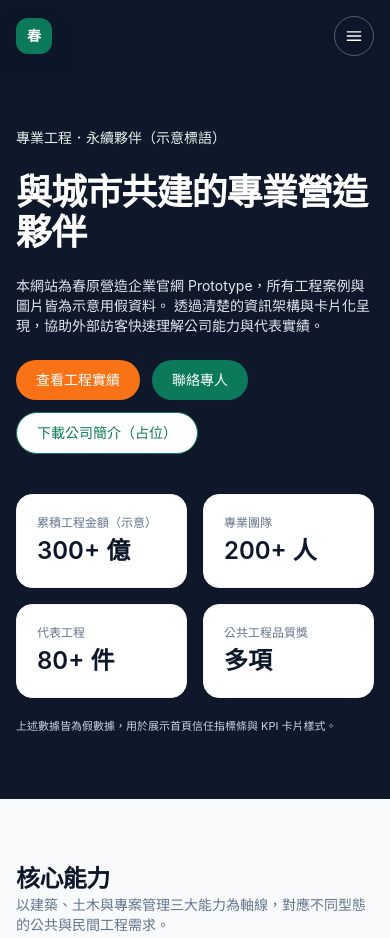
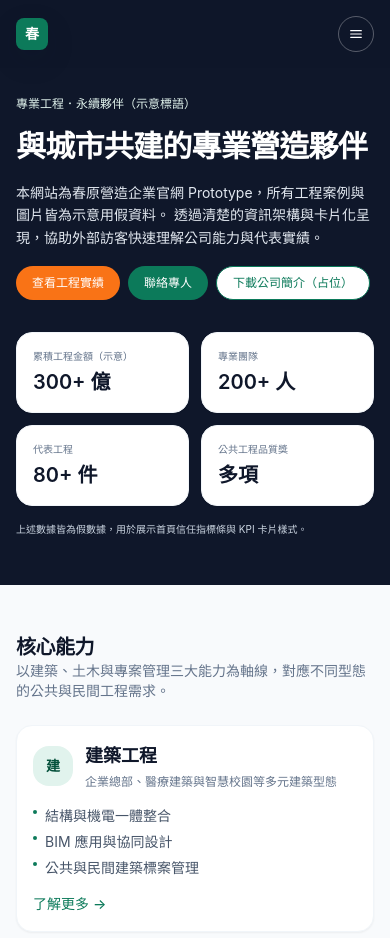
Before and after one commit to Avon46/chunyuan, a website built with Vite: page index.html in a window 390 px wide. Shown: the top 938 px of the page. Built offline with nearby package versions, Linux system fonts and the light colour scheme.

Commit message:
優化 RWD：改善 Header、Hero 區塊與全站響應式體驗

```diff
--- a/index.html
+++ b/index.html
@@ -11,51 +11,51 @@
       <header id="site-header"></header>
       <main class="flex-1">
         <!-- Hero -->
-        <section class="bg-slate-900 text-white pt-32 md:pt-36 pb-16 md:pb-20 lg:pb-24">
-          <div class="mx-auto max-w-6xl px-4 grid gap-10 md:grid-cols-[1.4fr,1fr] items-center">
-            <div class="space-y-6">
-              <p class="text-sm text-brand-green-light">
+        <section class="bg-slate-900 text-white pt-24 sm:pt-28 md:pt-36 pb-12 sm:pb-16 md:pb-20 lg:pb-24">
+          <div class="mx-auto max-w-6xl px-4 sm:px-6 grid gap-8 sm:gap-10 md:grid-cols-[1.4fr,1fr] items-center">
+            <div class="space-y-4 sm:space-y-6">
+              <p class="text-xs sm:text-sm text-brand-green-light">
                 專業工程．永續夥伴（示意標語）
               </p>
               <h1>與城市共建的專業營造夥伴</h1>
-              <p class="text-sm md:text-base text-slate-200 max-w-xl">
+              <p class="text-sm md:text-base text-slate-200 max-w-xl leading-relaxed">
                 本網站為春原營造企業官網 Prototype，所有工程案例與圖片皆為示意用假資料。
                 透過清楚的資訊架構與卡片化呈現，協助外部訪客快速理解公司能力與代表實績。
               </p>
-              <div class="flex flex-wrap gap-3">
+              <div class="flex flex-wrap gap-2 sm:gap-3">
                 <a href="/projects/" class="btn btn-accent">查看工程實績</a>
                 <a href="/contact/" class="btn btn-primary">聯絡專人</a>
                 <a href="#" class="btn btn-secondary">下載公司簡介（占位）</a>
               </div>
             </div>
-            <div class="space-y-5">
-              <div class="grid grid-cols-2 gap-4">
+            <div class="space-y-4 sm:space-y-5">
+              <div class="grid grid-cols-2 gap-3 sm:gap-4">
                 <div class="card">
                   <div class="card-inner">
-                    <p class="text-xs text-slate-500 mb-1">累積工程金額（示意）</p>
-                    <p class="text-2xl font-semibold text-slate-900">300+ 億</p>
+                    <p class="text-[10px] sm:text-xs text-slate-500 mb-1">累積工程金額（示意）</p>
+                    <p class="text-xl sm:text-2xl font-semibold text-slate-900">300+ 億</p>
                   </div>
                 </div>
                 <div class="card">
                   <div class="card-inner">
-                    <p class="text-xs text-slate-500 mb-1">專業團隊</p>
-                    <p class="text-2xl font-semibold text-slate-900">200+ 人</p>
+                    <p class="text-[10px] sm:text-xs text-slate-500 mb-1">專業團隊</p>
+                    <p class="text-xl sm:text-2xl font-semibold text-slate-900">200+ 人</p>
                   </div>
                 </div>
                 <div class="card">
                   <div class="card-inner">
-                    <p class="text-xs text-slate-500 mb-1">代表工程</p>
-                    <p class="text-2xl font-semibold text-slate-900">80+ 件</p>
+                    <p class="text-[10px] sm:text-xs text-slate-500 mb-1">代表工程</p>
+                    <p class="text-xl sm:text-2xl font-semibold text-slate-900">80+ 件</p>
                   </div>
                 </div>
                 <div class="card">
                   <div class="card-inner">
-                    <p class="text-xs text-slate-500 mb-1">公共工程品質獎</p>
-                    <p class="text-2xl font-semibold text-slate-900">多項</p>
+                    <p class="text-[10px] sm:text-xs text-slate-500 mb-1">公共工程品質獎</p>
+                    <p class="text-xl sm:text-2xl font-semibold text-slate-900">多項</p>
                   </div>
                 </div>
               </div>
-              <p class="text-[11px] text-slate-300">
+              <p class="text-[10px] sm:text-[11px] text-slate-300">
                 上述數據皆為假數據，用於展示首頁信任指標條與 KPI 卡片樣式。
               </p>
             </div>
@@ -64,7 +64,7 @@
 
         <!-- Core services -->
         <section class="page-section">
-          <div class="mx-auto max-w-6xl px-4">
+          <div class="mx-auto max-w-6xl px-4 sm:px-6">
             <div class="section-heading">
               <div>
                 <h2 class="section-title">核心能力</h2>
@@ -77,13 +77,13 @@
                 <span aria-hidden="true">→</span>
               </a>
             </div>
-            <div class="grid gap-5 md:grid-cols-3" data-home-services></div>
+            <div class="grid gap-4 sm:gap-5 md:grid-cols-3" data-home-services></div>
           </div>
         </section>
 
         <!-- Projects highlight -->
         <section class="page-section bg-slate-100/80">
-          <div class="mx-auto max-w-6xl px-4">
+          <div class="mx-auto max-w-6xl px-4 sm:px-6">
             <div class="section-heading">
               <div>
                 <h2 class="section-title">代表工程精選</h2>
@@ -96,13 +96,13 @@
                 <span aria-hidden="true">→</span>
               </a>
             </div>
-            <div class="grid gap-5 md:grid-cols-3" data-home-projects></div>
+            <div class="grid gap-4 sm:gap-5 md:grid-cols-3" data-home-projects></div>
           </div>
         </section>
 
         <!-- Map preview -->
         <section class="page-section">
-          <div class="mx-auto max-w-6xl px-4 grid gap-8 md:grid-cols-[1.2fr,1fr] items-center">
+          <div class="mx-auto max-w-6xl px-4 sm:px-6 grid gap-6 sm:gap-8 md:grid-cols-[1.2fr,1fr] items-center">
             <div>
               <h2 class="section-title mb-3">亮點工程地圖預覽</h2>
               <p class="section-subtitle mb-6">
@@ -118,7 +118,7 @@
 
         <!-- Quality & sustainability -->
         <section class="page-section bg-slate-900 text-white">
-          <div class="mx-auto max-w-6xl px-4">
+          <div class="mx-auto max-w-6xl px-4 sm:px-6">
             <div class="section-heading mb-10">
               <div>
                 <h2 class="section-title">品質與永續實踐</h2>
@@ -131,29 +131,29 @@
                 <span aria-hidden="true">→</span>
               </a>
             </div>
-            <div class="grid gap-5 md:grid-cols-3">
+            <div class="grid gap-4 sm:gap-5 md:grid-cols-3">
               <div class="card bg-slate-900/60 border-slate-700">
-                <div class="card-inner space-y-3">
+                <div class="card-inner space-y-2 sm:space-y-3">
                   <p class="text-xs text-slate-400">品質管理</p>
-                  <h3 class="text-lg font-semibold">工程品質與驗收流程</h3>
+                  <h3 class="text-base sm:text-lg font-semibold">工程品質與驗收流程</h3>
                   <p class="text-sm text-slate-300">
                     以制度化的品質計畫與檢核表，確保各階段工程成果符合規範與設計要求。
                   </p>
                 </div>
               </div>
               <div class="card bg-slate-900/60 border-slate-700">
-                <div class="card-inner space-y-3">
+                <div class="card-inner space-y-2 sm:space-y-3">
                   <p class="text-xs text-slate-400">安全與工安</p>
-                  <h3 class="text-lg font-semibold">工地安全與風險控管</h3>
+                  <h3 class="text-base sm:text-lg font-semibold">工地安全與風險控管</h3>
                   <p class="text-sm text-slate-300">
                     結合教育訓練、日常巡檢與數位化回報機制，打造零事故為目標的工地環境。
                   </p>
                 </div>
               </div>
               <div class="card bg-slate-900/60 border-slate-700">
-                <div class="card-inner space-y-3">
+                <div class="card-inner space-y-2 sm:space-y-3">
                   <p class="text-xs text-slate-400">永續與 ESG</p>
-                  <h3 class="text-lg font-semibold">節能減碳與在地共榮</h3>
+                  <h3 class="text-base sm:text-lg font-semibold">節能減碳與在地共榮</h3>
                   <p class="text-sm text-slate-300">
                     此處可放入永續策略、碳盤查與社會參與等內容，展示企業長期承諾。
                   </p>
@@ -165,7 +165,7 @@
 
         <!-- News & media -->
         <section class="page-section">
-          <div class="mx-auto max-w-6xl px-4 grid gap-10 md:grid-cols-[1.4fr,1fr] items-start">
+          <div class="mx-auto max-w-6xl px-4 sm:px-6 grid gap-8 sm:gap-10 md:grid-cols-[1.4fr,1fr] items-start">
             <div>
               <div class="section-heading">
                 <div>
@@ -193,7 +193,7 @@
 
         <!-- Final CTA -->
         <section class="page-section bg-brand-green text-white">
-          <div class="mx-auto max-w-6xl px-4 grid gap-8 md:grid-cols-[1.4fr,1fr] items-center">
+          <div class="mx-auto max-w-6xl px-4 sm:px-6 grid gap-6 sm:gap-8 md:grid-cols-[1.4fr,1fr] items-center">
             <div>
               <h2 class="section-title mb-3">討論下一個工程計畫</h2>
               <p class="section-subtitle text-brand-green-light">
@@ -201,7 +201,7 @@
                 此區作為全站最終 CTA，導流至聯絡頁與公司簡介下載。
               </p>
             </div>
-            <div class="flex flex-wrap gap-3 justify-start md:justify-end">
+              <div class="flex flex-wrap gap-2 sm:gap-3 justify-start md:justify-end">
               <a href="/contact/" class="btn btn-accent">聯絡我們</a>
               <a href="#" class="btn btn-secondary bg-transparent border-white/40 text-white hover:bg-white/10">
                 下載公司簡介（占位）
--- a/src/components/layout.js
+++ b/src/components/layout.js
@@ -35,15 +35,15 @@ function injectHeader() {
 
   header.innerHTML = `
     <div class="fixed inset-x-0 top-0 z-40 transition-all duration-300 bg-slate-900/80 backdrop-blur">
-      <div class="mx-auto max-w-6xl px-4">
-        <div class="flex items-center justify-between gap-4 py-4 header-inner">
-          <a href="/" class="flex items-center gap-3">
-            <div class="h-9 w-9 rounded-xl bg-brand-green flex items-center justify-center text-white text-sm font-semibold shadow-elevated">
+      <div class="mx-auto max-w-6xl px-4 sm:px-6">
+        <div class="flex items-center justify-between gap-3 sm:gap-4 py-3 sm:py-4 header-inner">
+          <a href="/" class="flex items-center gap-2 sm:gap-3">
+            <div class="h-8 w-8 sm:h-9 sm:w-9 rounded-lg sm:rounded-xl bg-brand-green flex items-center justify-center text-white text-sm font-semibold shadow-elevated">
               春
             </div>
             <div class="hidden sm:block">
-              <p class="text-sm font-semibold tracking-wide text-white">春原營造股份有限公司</p>
-              <p class="text-xs text-slate-300">SUNHARU CONSTRUCTION</p>
+              <p class="text-xs sm:text-sm font-semibold tracking-wide text-white">春原營造股份有限公司</p>
+              <p class="text-[10px] sm:text-xs text-slate-300">SUNHARU CONSTRUCTION</p>
             </div>
           </a>
 
@@ -61,13 +61,13 @@ function injectHeader() {
           </div>
 
           <button
-            class="lg:hidden inline-flex items-center justify-center rounded-full border border-white/30 text-white h-10 w-10"
+            class="lg:hidden inline-flex items-center justify-center rounded-full border border-white/30 text-white h-9 w-9 sm:h-10 sm:w-10"
             type="button"
             aria-label="開啟選單"
             data-mobile-menu-toggle
           >
             <span class="sr-only">Toggle navigation</span>
-            <svg class="h-5 w-5" viewBox="0 0 24 24" fill="none" stroke="currentColor">
+            <svg class="h-4 w-4 sm:h-5 sm:w-5" viewBox="0 0 24 24" fill="none" stroke="currentColor">
               <path stroke-linecap="round" stroke-linejoin="round" stroke-width="1.7" d="M4 7h16M4 12h16M4 17h16" />
             </svg>
           </button>
@@ -75,15 +75,15 @@ function injectHeader() {
       </div>
 
       <div class="lg:hidden fixed inset-x-0 top-0 z-30 origin-top scale-y-0 opacity-0 pointer-events-none transition-all duration-200 bg-slate-900/98 backdrop-blur-md" data-mobile-menu>
-        <div class="mx-auto max-w-6xl px-4 pt-4 pb-6">
-          <div class="flex items-center justify-between mb-4">
-            <a href="/" class="flex items-center gap-3">
-              <div class="h-9 w-9 rounded-xl bg-brand-green flex items-center justify-center text-white text-sm font-semibold">
+        <div class="mx-auto max-w-6xl px-4 sm:px-6 pt-3 sm:pt-4 pb-5 sm:pb-6">
+          <div class="flex items-center justify-between mb-3 sm:mb-4">
+            <a href="/" class="flex items-center gap-2 sm:gap-3">
+              <div class="h-8 w-8 sm:h-9 sm:w-9 rounded-lg sm:rounded-xl bg-brand-green flex items-center justify-center text-white text-sm font-semibold">
                 春
               </div>
               <div>
-                <p class="text-sm font-semibold tracking-wide text-white">春原營造股份有限公司</p>
-                <p class="text-xs text-slate-300">SUNHARU CONSTRUCTION</p>
+                <p class="text-xs sm:text-sm font-semibold tracking-wide text-white">春原營造股份有限公司</p>
+                <p class="text-[10px] sm:text-xs text-slate-300">SUNHARU CONSTRUCTION</p>
               </div>
             </a>
             <button
@@ -97,11 +97,11 @@ function injectHeader() {
               </svg>
             </button>
           </div>
-          <nav class="flex flex-col gap-1 mb-5">
+          <nav class="flex flex-col gap-1 mb-4 sm:mb-5">
             ${NAV_LINKS.map(
               (link) => `
               <a href="${link.href}"
-                 class="flex items-center justify-between rounded-2xl px-4 py-3 text-sm font-medium ${
+                 class="flex items-center justify-between rounded-xl sm:rounded-2xl px-3 sm:px-4 py-2.5 sm:py-3 text-xs sm:text-sm font-medium ${
                    currentPath === normalizePath(link.href)
                      ? 'bg-white text-brand-green'
                      : 'text-slate-100 hover:bg-white/5'
--- a/src/styles/main.css
+++ b/src/styles/main.css
@@ -12,15 +12,15 @@
   }
 
   h1 {
-    @apply text-4xl md:text-5xl font-semibold tracking-tight;
+    @apply text-3xl sm:text-4xl md:text-5xl font-semibold tracking-tight leading-tight;
   }
 
   h2 {
-    @apply text-3xl font-semibold tracking-tight;
+    @apply text-2xl sm:text-3xl font-semibold tracking-tight;
   }
 
   h3 {
-    @apply text-2xl font-semibold;
+    @apply text-xl sm:text-2xl font-semibold;
   }
 }
 
@@ -30,15 +30,15 @@
   }
 
   .page-section {
-    @apply py-16 md:py-20 lg:py-24;
+    @apply py-12 sm:py-16 md:py-20 lg:py-24;
   }
 
   .section-heading {
-    @apply flex items-baseline justify-between gap-4 mb-8;
+    @apply flex flex-col sm:flex-row sm:items-baseline sm:justify-between gap-3 sm:gap-4 mb-6 sm:mb-8;
   }
 
   .section-title {
-    @apply text-2xl md:text-3xl font-semibold text-slate-900;
+    @apply text-xl sm:text-2xl md:text-3xl font-semibold text-slate-900;
   }
 
   .section-subtitle {
@@ -46,7 +46,7 @@
   }
 
   .btn {
-    @apply inline-flex items-center justify-center rounded-full px-5 py-2.5 text-sm font-medium transition-colors duration-150 whitespace-nowrap;
+    @apply inline-flex items-center justify-center rounded-full px-4 sm:px-5 py-2 sm:py-2.5 text-xs sm:text-sm font-medium transition-colors duration-150 whitespace-nowrap;
   }
 
   .btn-primary {
@@ -78,7 +78,7 @@
   }
 
   .card-inner {
-    @apply p-5 md:p-6;
+    @apply p-4 sm:p-5 md:p-6;
   }
 
   .card-meta {
```
